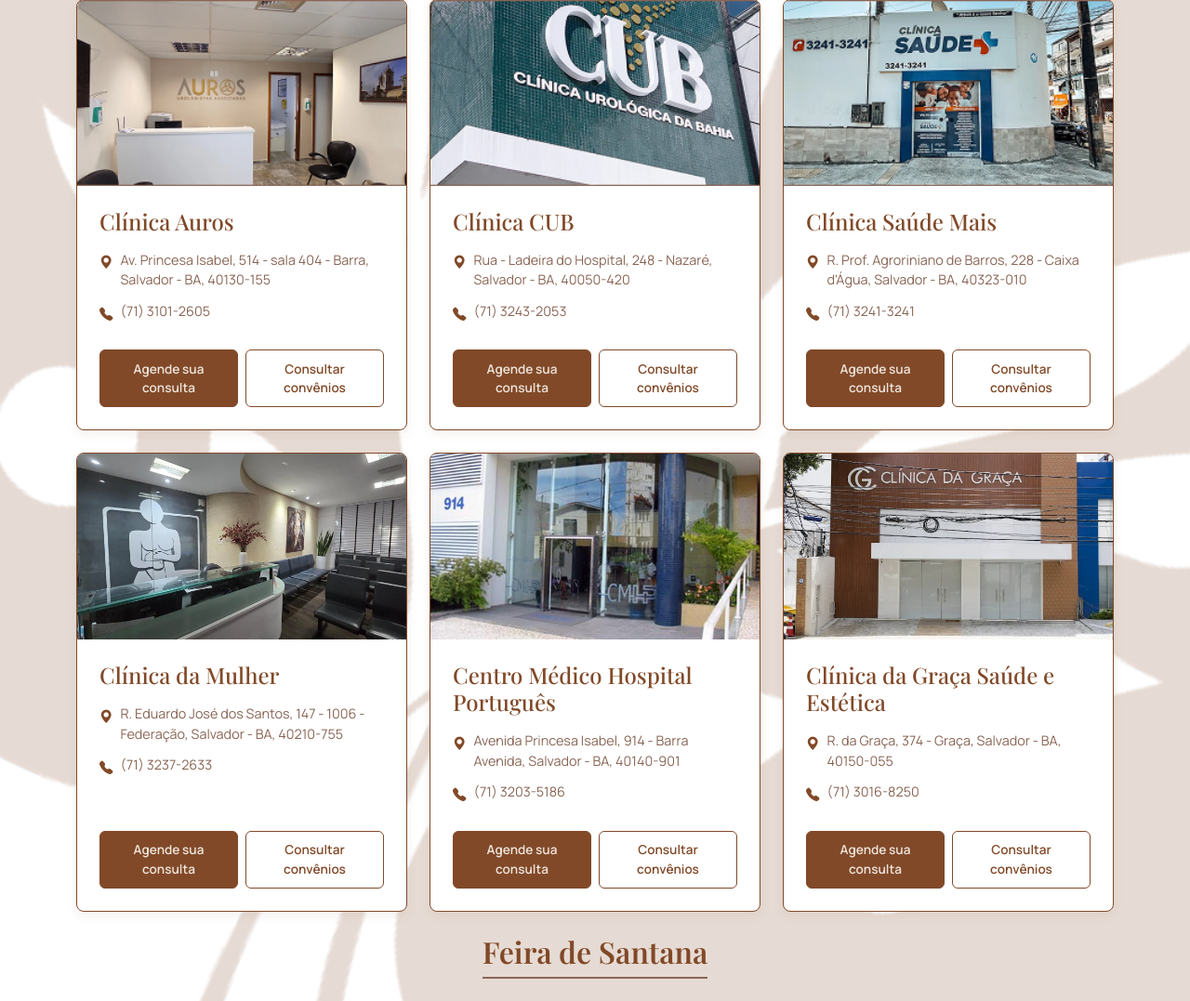
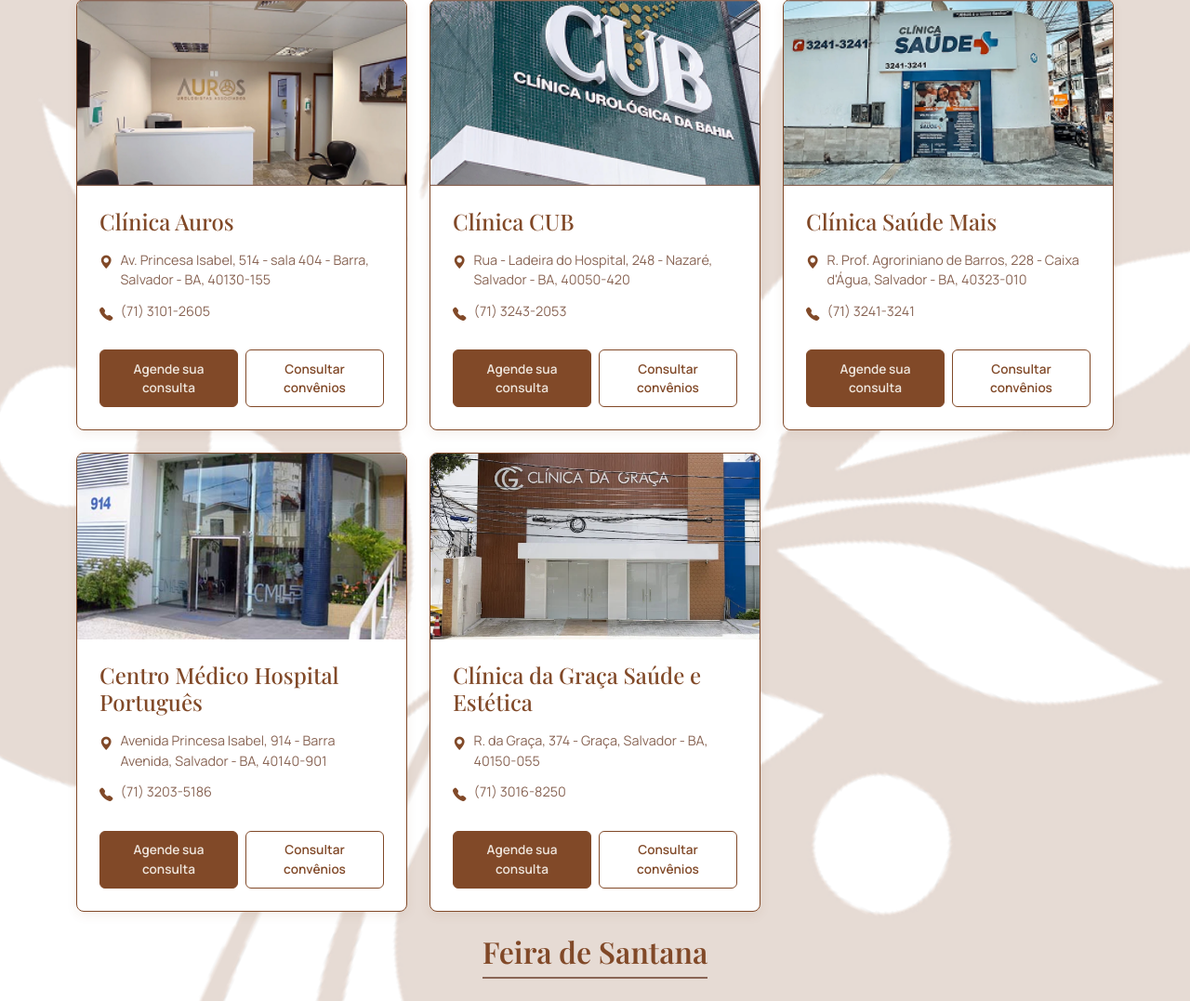
Before and after one commit to GabrielReis11/dra-emily-landingpage, a PHP site: page / in a window 1280 px wide. Shown: the part 3524-4601 px from the top of the page at 93% size. Run offline with PHP 8.4, Linux system fonts and the light colour scheme; some web fonts are replaced.

Commit message:
Retirada da clinica da mulher

```diff
--- a/include/infos.php
+++ b/include/infos.php
@@ -110,15 +110,6 @@ $locais_salvador = [
         'telefone' => '(71) 3241-3241'
     ],
     [
-        'id' => 'clinica-da-mulher',
-        'img_convenio' => 'salvador/clinicamulher.jpeg', // <-- CAMINHO COMPLETO AQUI
-        'img' => 'clinica-da-mulher.png',
-        'alt' => 'Clínica da Mulher',
-        'titulo' => 'Clínica da Mulher',
-        'endereco' => 'R. Eduardo José dos Santos, 147 - 1006 - Federação, Salvador - BA, 40210-755',
-        'telefone' => '(71) 3237-2633'
-    ],
-    [
         'id' => 'hospital-portugues',
         'img_convenio' => 'salvador/hospitalportugues.jpeg', // <-- CAMINHO COMPLETO AQUI
         'img' => 'hospital-portugues.png',
```
